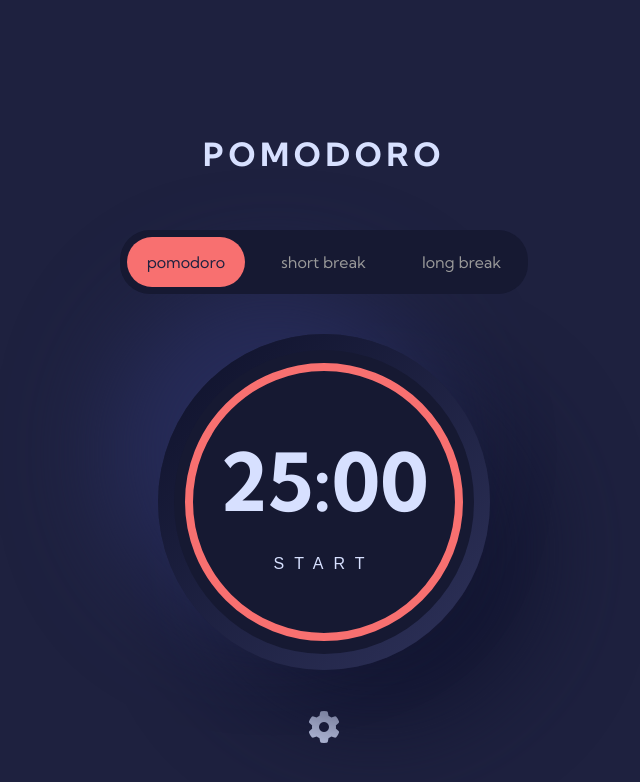
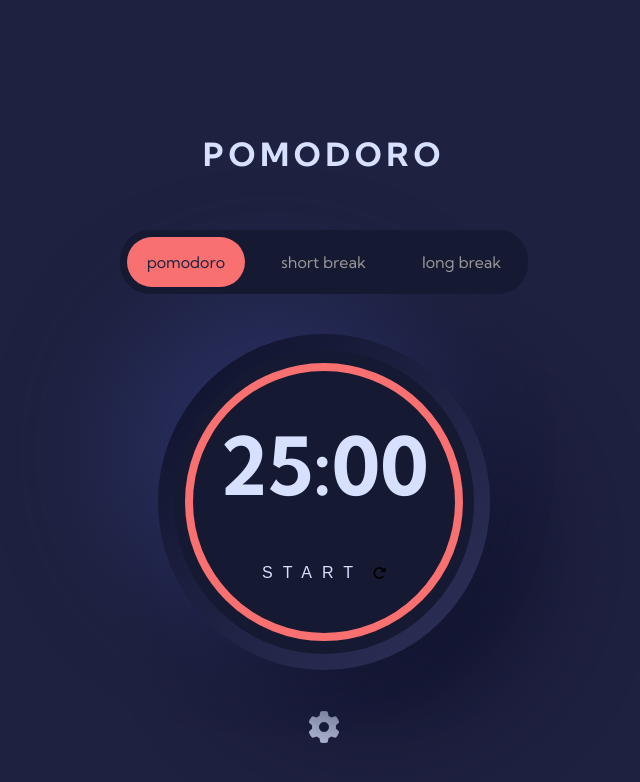
Before and after one commit to asmaasaleh185/Pomodoro-app, a plain HTML site: page index.html in a window 1280 px wide. Shown: the whole page, without its empty margins (316-956 px from the left). Drawn offline with nearby package versions, Linux system fonts and the light colour scheme.

Commit message:
feat: add Reset button to HTML

```diff
--- a/index.html
+++ b/index.html
@@ -97,8 +97,11 @@
                         </svg>
                         <div class="time-content">
                             <h1 id="time-display" class="value">25:00</h1>
-                            <button id="start-pause-btn" class="start-btn">start</button>
-                            <button class="continue-btn" style="display: none;">Continue</button>
+                            <div class="controls">
+                                <button class="start-btn">Start</button>
+                                <button class="continue-btn" style="display: none;">Continue</button>
+                                <button class="reset-btn"><i class="fa-solid fa-rotate-right"></i></button>
+                            </div>
                         </div>
                     </div>
                 </div>
```
